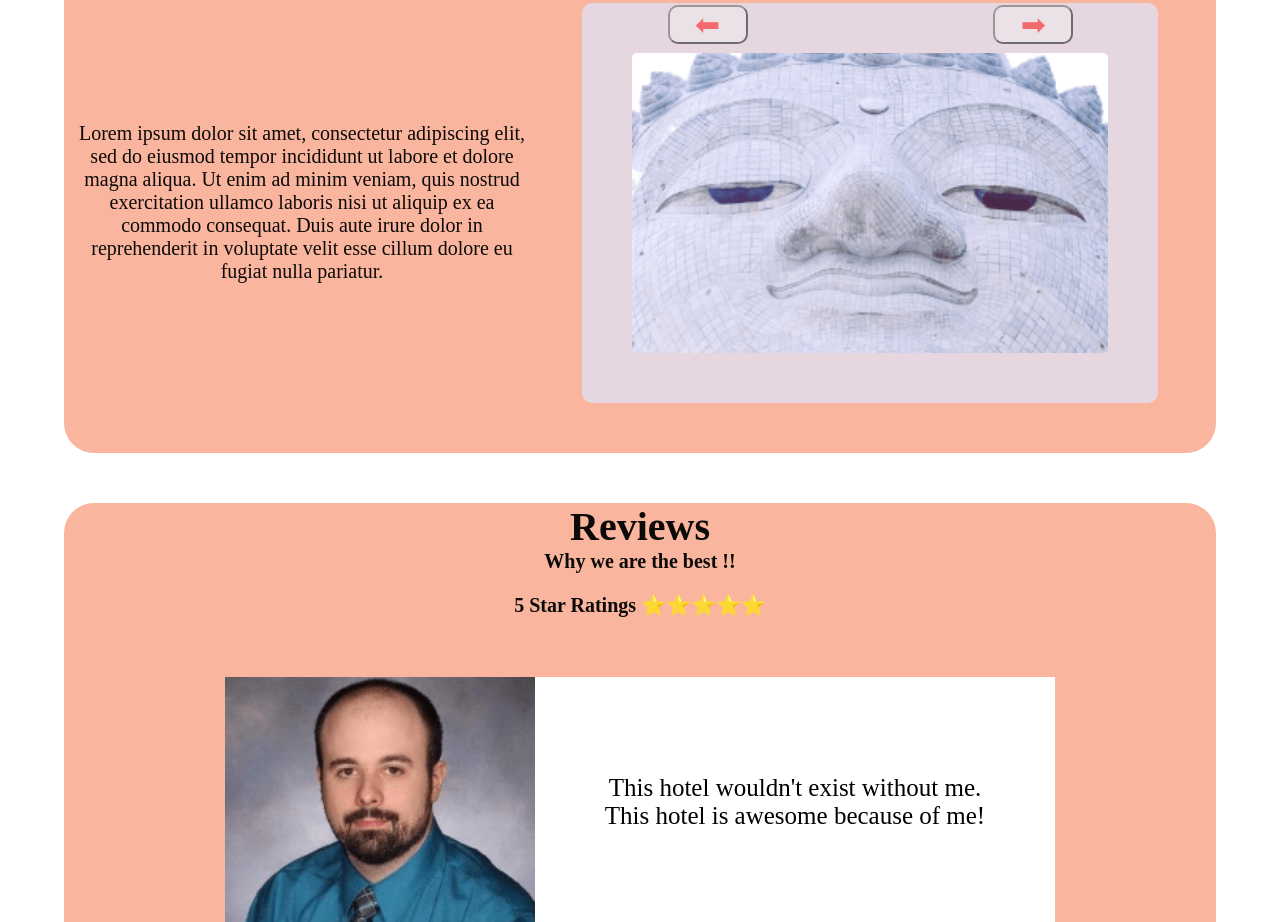
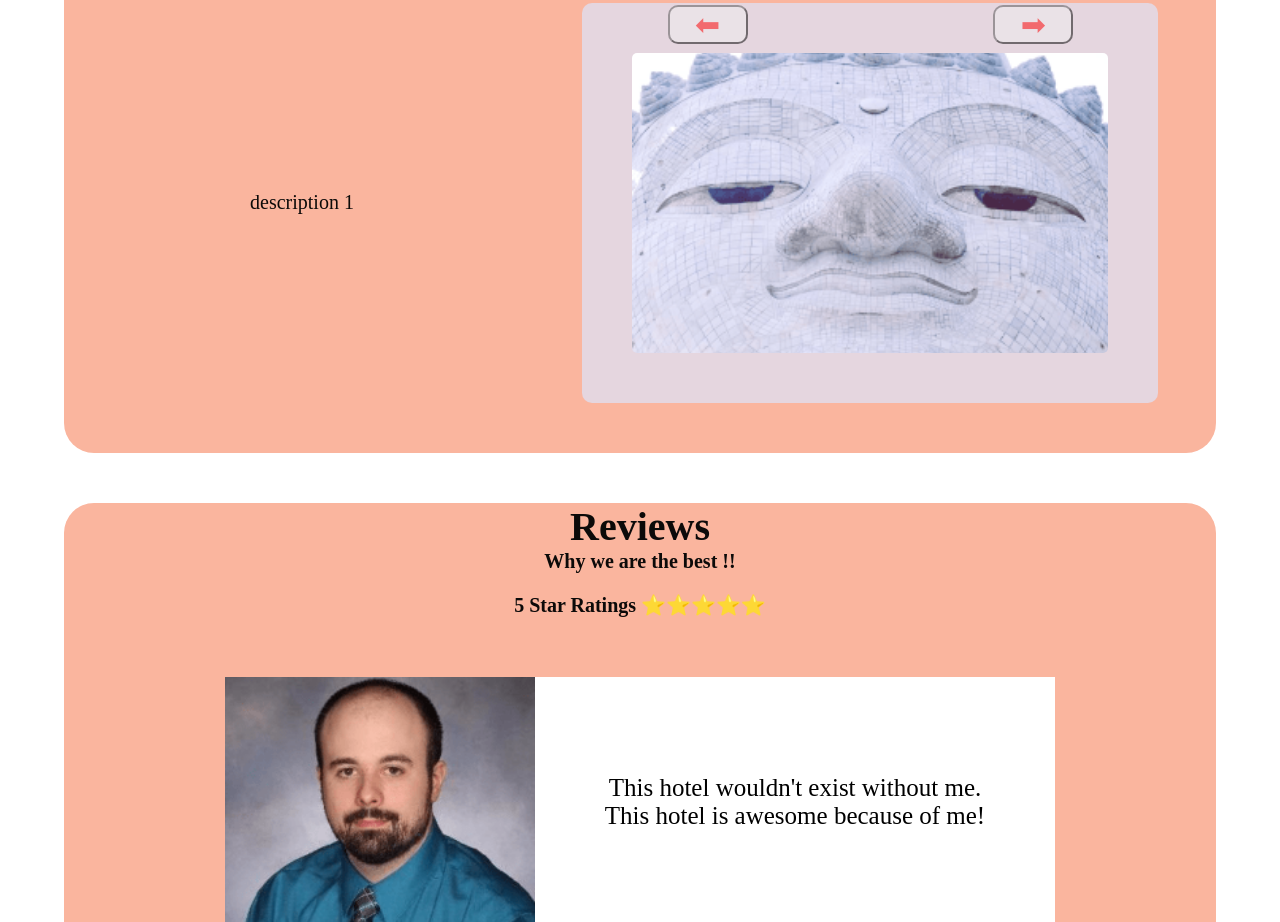
Before and after one commit to staten-island-tech/vue-project-2-ebt, a Nuxt app in the folder project/: page / in a window 1280 px wide. Shown: the part 4320-5242 px from the top of the page. Built offline with nearby package versions, Linux system fonts and the light colour scheme.

Commit message:
text change

```diff
--- a/project/components/Gallery.vue
+++ b/project/components/Gallery.vue
@@ -36,7 +36,7 @@
         url: "/face.png",
         alt: "stuff",
         description:
-          "Lorem ipsum dolor sit amet, consectetur adipiscing elit, sed do eiusmod tempor incididunt ut labore et dolore magna aliqua. Ut enim ad minim veniam, quis nostrud exercitation ullamco laboris nisi ut aliquip ex ea commodo consequat. Duis aute irure dolor in reprehenderit in voluptate velit esse cillum dolore eu fugiat nulla pariatur.",
+          "description 1",
         id: 0,
       },
       //get images lol
@@ -46,7 +46,7 @@
           url: "/face.png",
           alt: "stuff",
           description:
-            "    Lorem ipsum dolor sit amet, consectetur adipiscing elit, sed do eiusmod tempor incididunt ut labore et dolore magna aliqua. Ut enim ad minim veniam, quis nostrud exercitation ullamco laboris nisi ut aliquip ex ea commodo consequat. Duis aute irure dolor in reprehenderit in voluptate velit esse cillum dolore eu fugiat nulla pariatur.",
+            "description 1",
           id: 0,
         },
         {
```
